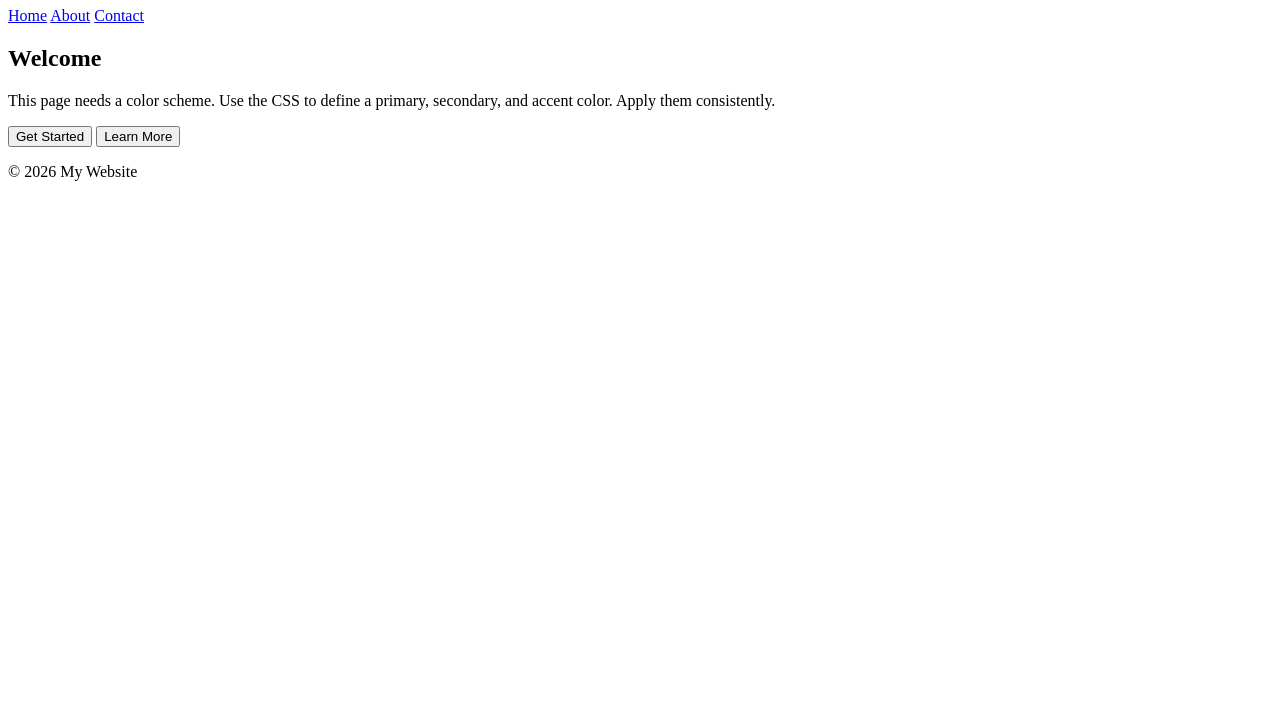
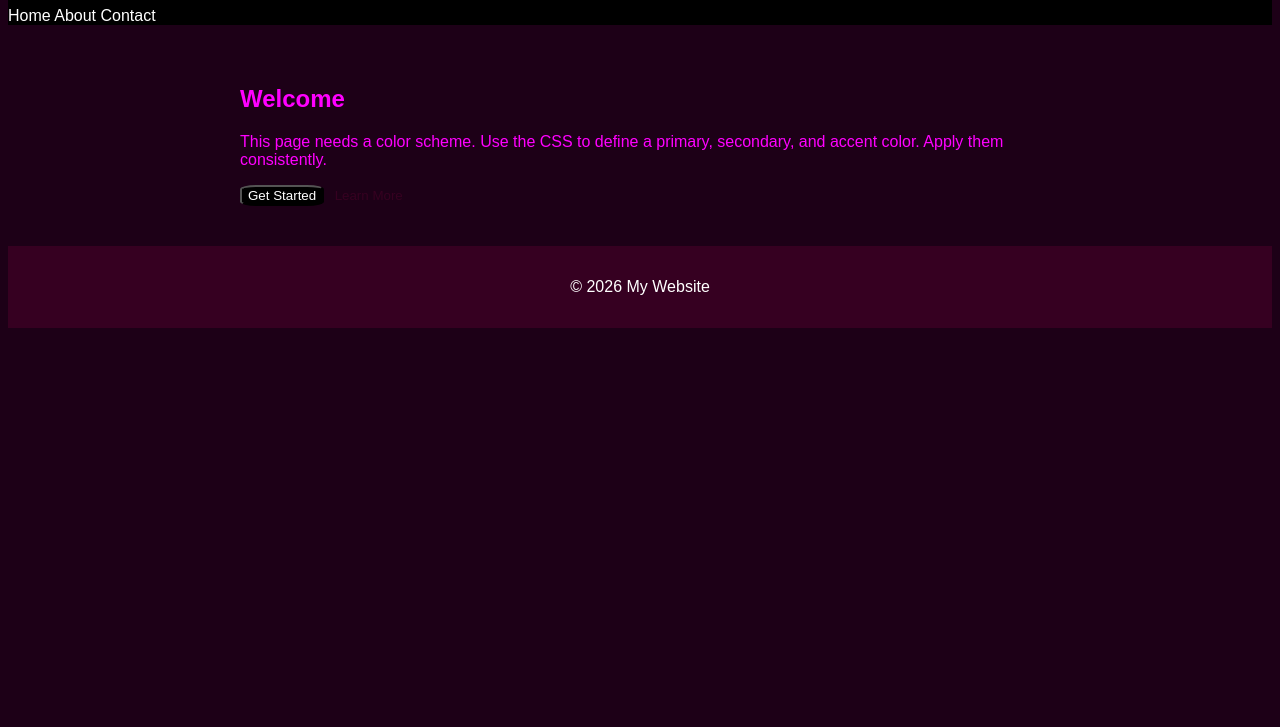
Before and after one commit to nookarin/JSD13-week04, a plain HTML site: page css-ex/exercises/module-05-colors/scratch-color-scheme.html in a window 1280 px wide. Shown: the part 73-800 px from the top of the page. Drawn offline with Linux system fonts and the light colour scheme.

Commit message:
finished module 5

```diff
--- a/css-ex/exercises/module-05-colors/exercise-color.css
+++ b/css-ex/exercises/module-05-colors/exercise-color.css
@@ -11,7 +11,7 @@
 */
 
 .hex-box {
-  background: 008080;
+  background: #008080;
   color: white;
   padding: 20px;
 }
@@ -24,7 +24,7 @@
 */
 
 .semi-box {
-  color: rgba(0, 0, 0, 2);
+  color: rgba(0, 0, 0, 50%);
   font-size: 1.2rem;
 }
 
@@ -37,6 +37,6 @@
 
 .bad-contrast {
   background: #f0f0f0;
-  color: #b0c4de;
+  color: #697585;
   padding: 20px;
 }
--- a/css-ex/exercises/module-05-colors/partial-color-values.css
+++ b/css-ex/exercises/module-05-colors/partial-color-values.css
@@ -6,7 +6,7 @@
 
 /* Task 1 — Use a named color: "coral" for background, white text */
 .named {
-  background: _____;
+  background: coral;
   color: white;
   padding: 12px;
 }
@@ -14,15 +14,15 @@
 
 /* Task 2 — Use hex: background pure red, text white */
 .hex-code {
-  background: _____;
-  color: _____;
+  background: rgb(255, 0, 0);
+  color: white;
   padding: 12px;
 }
 
 
 /* Task 3 — Use rgb: background pure green (0-255), text white */
 .rgb-val {
-  background: _____;
+  background: rgb(0, 255, 0);
   color: white;
   padding: 12px;
 }
@@ -30,7 +30,7 @@
 
 /* Task 4 — Use rgba: background pure blue at 30% opacity, text white */
 .rgba-val {
-  background: _____;
+  background: rgba(0, 0, 255, 30%);
   color: white;
   padding: 12px;
 }
@@ -38,7 +38,7 @@
 
 /* Task 5 — Use hsl: background purple (hue ~270, saturation 80%, lightness 50%), text white */
 .hsl-val {
-  background: _____;
+  background: hsl(270, 80%, 50%);
   color: white;
   padding: 12px;
 }
--- a/css-ex/exercises/module-05-colors/scratch-color-scheme.css
+++ b/css-ex/exercises/module-05-colors/scratch-color-scheme.css
@@ -17,3 +17,58 @@
    7. .btn-secondary — background transparent, border var(--secondary), color var(--secondary)
    8. .site-footer — background var(--secondary), white text, text-align center, padding
    ============================================ */
+
+   :root{
+      --primary: black;
+      --secondary: rgb(54, 0, 33);
+      --accent :pink;
+      --bg: rgb(29, 0, 23);
+      --text: rgb(255, 0, 255);
+   }
+
+   body{
+      background: var(--bg);
+      color: var(--text);
+      font-family: sans-serif;
+   }
+
+   .site-header{
+      background: var(--primary);
+      padding: 16px, 16px;
+      color: white;
+   }
+
+   .site-header a{
+      color: white;
+      text-decoration: none;
+   }
+
+   .site-header a:hover{
+      text-decoration: underline;
+   }
+
+   .content{
+      padding: 40px 20px;
+      max-width: 800px;
+      margin: auto;
+   }
+
+   .btn-primary{
+      background: var(--primary);
+      padding: 16px, 16px;
+      color: white;
+      border-radius: 20%;
+   }
+
+   .btn-secondary{
+      background: transparent;
+      border: var(--secondary);
+      color: var(--secondary);
+   }
+
+   .site-footer{
+      background: var(--secondary);
+      color: white;
+      text-align: center;
+      padding: 16px;
+   }
```
